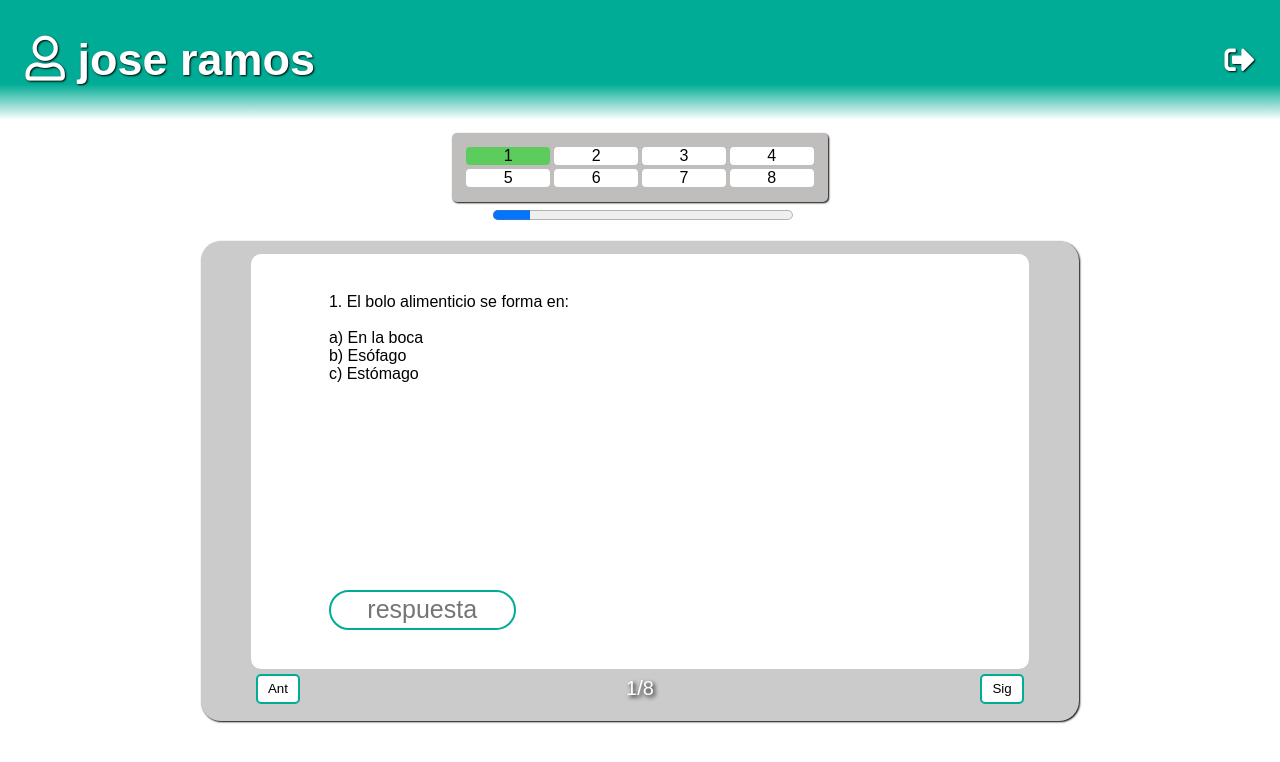
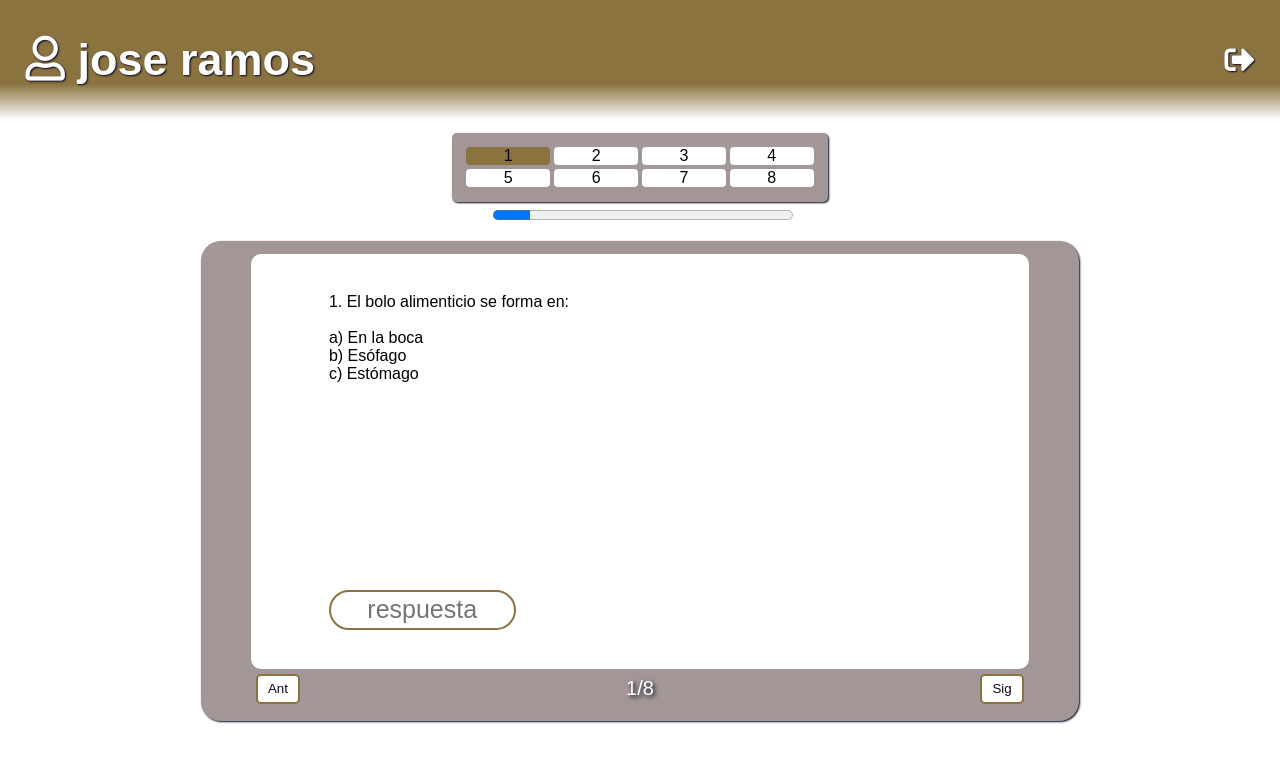
Before and after one commit to joseramos9619/TestConReact, a React (Create React App) app: page / in a window 1280 px wide. Shown: the top 762 px of the page. Built offline with nearby package versions, Linux system fonts and the light colour scheme.

Commit message:
implementacion de variables en ccs

```diff
--- a/public/css/estilo.css
+++ b/public/css/estilo.css
@@ -1,3 +1,10 @@
+:root{
+  --color1: rgb(139, 115, 64);
+  --color2: white;
+  --color3: rgb(8, 8, 32);
+  --color4: rgb(163, 150, 150);
+}
+
 * {
   padding: 0;
   margin: 0;
@@ -6,14 +13,14 @@
   text-decoration: none;
 }
 header {
-  background: linear-gradient(rgb(0, 172, 149) 70%, white);
+  background: linear-gradient(var(--color1) 70%, var(--color2));
   display: flex;
   height: 15vh;
   padding: 2%;
-  color: white;
+  color: var(--color2);
   align-items: center;
   justify-content: center;
-  text-shadow: 1px 1px 2px black;
+  text-shadow: 1px 1px 2px var(--color3);
 }
 nav {
   display: flex;
@@ -21,8 +28,8 @@ nav {
   justify-content: space-between;
   width: 100%;
   font-size: 30px;
-  color: white;
-  text-shadow: 1px 1px 2px black;
+  color: var(--color2);
+  text-shadow: 1px 1px 2px var(--color3);
 }
 .salir {
   cursor: pointer;
@@ -36,13 +43,13 @@ main {
 .preguntas {
   text-align: center;
   width: 30%;
-  background-color: rgb(192, 189, 189);
+  background-color: var(--color4);
   display: grid;
   grid-template-columns: repeat(4, 1fr);
   grid-area: 10%;
   border-radius: 5px;
   padding: 1%;
-  box-shadow: 1px 1px 2px black;
+  box-shadow: 1px 1px 2px var(--color3);
 }
 .preguntas div {
   margin: 2px;
@@ -53,18 +60,18 @@ main {
   height: 60vh;
   width: 70%;
   margin: 1% 20%;
-  background-color: rgb(204, 203, 203);
+  background-color: var(--color4);
   display: flex;
   flex-direction: column;
   align-items: center;
   padding: 1% 4%;
   justify-content: center;
   border-radius: 20px;
-  box-shadow: 1px 1px 2px black;
+  box-shadow: 1px 1px 2px var(--color3);
 }
 
 .responder div {
-  background-color: white;
+  background-color: var(--color2);
   width: 100%;
   height: 100%;
   border-radius: 10px;
@@ -77,7 +84,7 @@ main {
   width: 30%;
   height: 5vh;
   border-radius: 25px;
-  border: 2px solid rgb(0, 172, 149);
+  border: 2px solid var(--color1);
   text-align: center;
   font-size: 25px;
 }
@@ -90,16 +97,16 @@ button {
   margin: 5px;
   width: 50px;
   height: 30px;
-  background-color: white;
-  color: black;
+  background-color: var(--color2);
+  color: var(--color3);
   border-radius: 5px;
-  border: 2px solid rgb(0, 172, 149);
+  border: 2px solid var(--color1);
   cursor: pointer;
   transition-duration: 0.4s;
 }
 button:hover {
-  background-color: rgb(0, 172, 149);
-  color: white;
+  background-color: var(--color1);
+  color: var(--color2);
 }
 .login {
   display: flex;
@@ -107,17 +114,17 @@ button:hover {
   align-items: center;
   margin: 6% 20%;
   border-radius: 5px;
-  box-shadow: 1px 1px 6px black;
+  box-shadow: 1px 1px 6px var(--color3);
 }
 .login-header {
-  background-color: rgb(0, 172, 149);
+  background-color: var(--color1);
   width: 100%;
   height: 5vh;
   display: flex;
   align-items: center;
   justify-content: center;
-  color: white;
-  text-shadow: 1px 1px 2px black;
+  color: var(--color2);
+  text-shadow: 1px 1px 2px var(--color3);
   font-size: 20px;
 }
 .login-form {
@@ -131,7 +138,7 @@ button:hover {
   text-align: center;
   height: 40px;
   margin-bottom: 4%;
-  border: 1px solid rgb(0, 172, 149);
+  border: 1px solid var(--color1);
   border-radius: 20px;
 }
 .contador {
@@ -139,9 +146,9 @@ button:hover {
   display: flex;
   align-items: center;
   justify-content: space-around;
-  color: white;
+  color: var(--color2);
   font-size: 20px;
-  text-shadow: 2px 2px 4px black;
+  text-shadow: 2px 2px 4px var(--color3);
 }
 progress {
   width: 300px;
@@ -154,7 +161,7 @@ progress {
   align-items: center;
   margin: 6% 20%;
   border-radius: 5px;
-  box-shadow: 1px 1px 6px black;
+  box-shadow: 1px 1px 6px var(--color3);
   padding: 1%;
 }
 .resultado div {
@@ -162,16 +169,16 @@ progress {
   margin: 2%;
   padding: 2%;
   border-radius: 25px;
-  border: 2px solid gray;
+  border: 2px solid var(--color4);
 }
 .resultado span {
   text-align: center;
 }
 .activo{
-  background-color: rgb(92, 204, 92);
+  background-color: var(--color1);
 }
 .noacti{
-  background-color: white;
+  background-color: var(--color2);
 }
 
 @media only screen and (max-width: 600px) {
```
